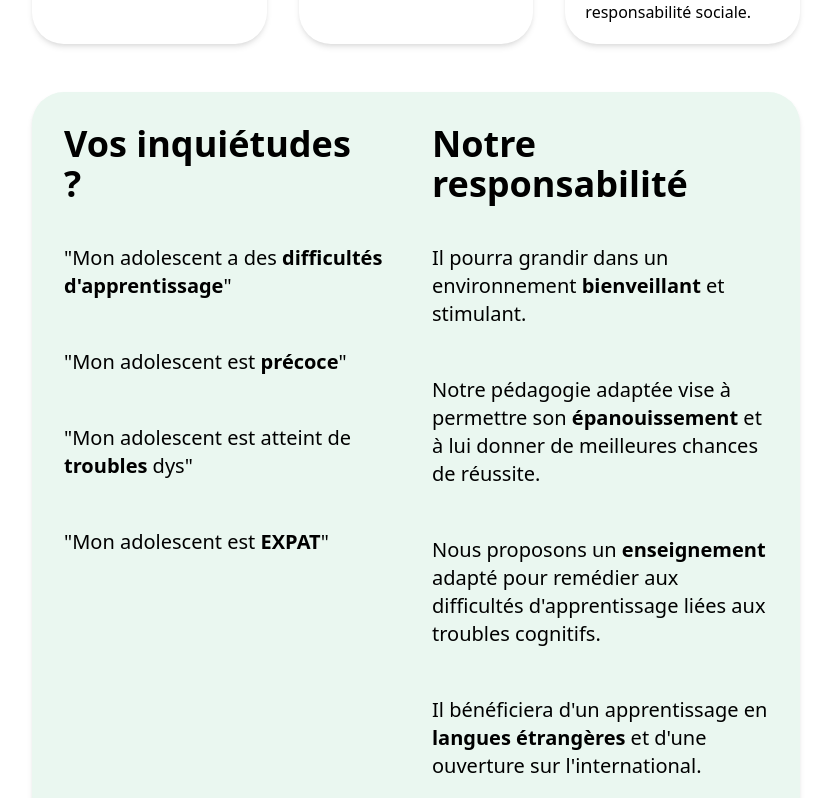
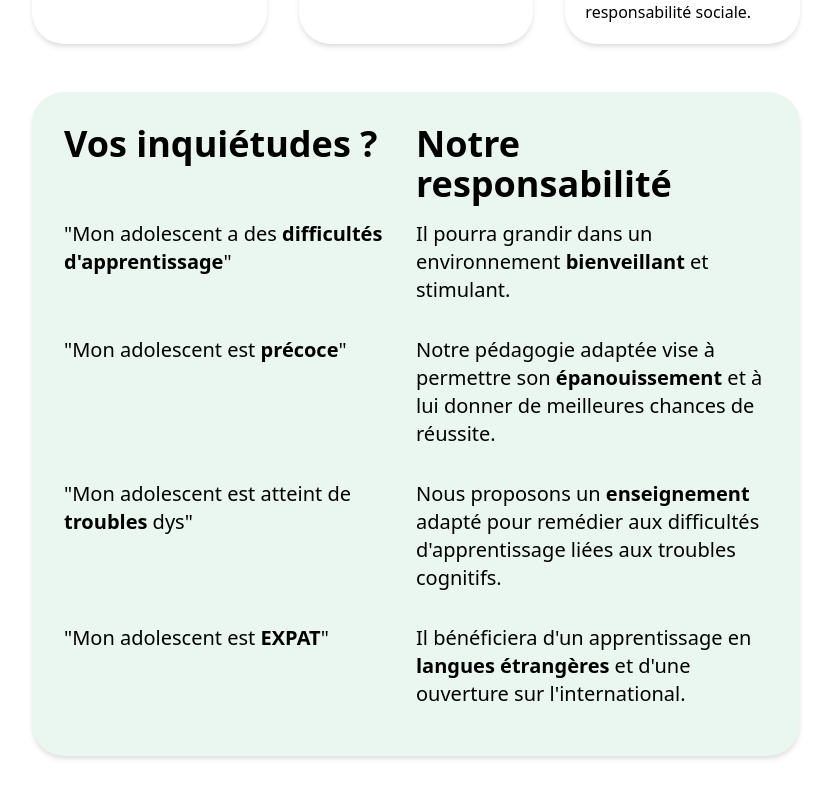
Before and after one commit to NeosProjects/EDH-Showcase, a Vue app: page / in a window 1280 px wide. Shown: the part 2382-3180 px from the top of the page, without its empty margins (224-1055 px from the left). Built offline with nearby package versions, Linux system fonts and the light colour scheme.

Commit message:
feat: enhance 'Vos inquiétudes ?' section with responsive table layout and additional content

```diff
--- a/src/views/Equipe.vue
+++ b/src/views/Equipe.vue
@@ -69,7 +69,7 @@ export default {
           profession: 'Prof. Art',
           img: '/imgs/team/art.png',
           description:
-            "Geneviève, Peintre et Professeur d'arts plastiques. Mon ambition est de faire grandir la confiance des enfants et la mise en pratique des Arts quelque soit le support. Je m'efforce également de développer leur culture générale en leur proposant de travailler sur différents peintres et techniques connus.",
+            "Peintre et Professeur d'arts plastiques. Mon ambition est de faire grandir la confiance des enfants par la mise en pratique des Arts quelque soit le support. Je m'efforce également de développer leur culture générale en leur proposant de travailler sur différents peintres et techniques connus.Ces créations sont accompagnées de beaucoup d'échanges où les enfants parfois se confient ou expriment oralement des sentiments ou des pensées … mon cours se veut convivial et ouvert à la créativité.Je l'ai pensé comme une bulle d'oxygène où on s'exprime sans jugement et dans la bienveillance totale.Chacun a un talent…. À nous de découvrir où on peut s'exprimer ….",
         },
         {
           name: 'Mara',
--- a/src/views/Home.vue
+++ b/src/views/Home.vue
@@ -72,8 +72,8 @@
     <section
       class="card bg-primary-100"
     >
-      <div class="w-full overflow-x-auto">
-        <div class="w-full grid grid-cols-1 md:grid-cols-2 gap-x-8">
+      <div class="w-full overflow-x-auto md:hidden">
+        <div class="w-full grid grid-cols-1 gap-x-8 gap-y-8">
           <div>
             <div class="pr-8 text-4xl font-bold text-left mb-6">Vos inquiétudes ?</div>
             <div class="flex flex-col gap-4">
@@ -93,6 +93,38 @@
             </div>
           </div>
         </div>
+      </div>
+      <div class="w-full overflow-x-auto hidden md:block">
+        <table class="min-w-full bg-transparent">
+          <thead>
+            <tr>
+              <th class="pr-8 text-4xl font-bold text-left mb-6 align-top w-1/2">
+                Vos inquiétudes ?
+              </th>
+              <th class="text-4xl font-bold text-left mb-6 align-top w-1/2">
+                Notre responsabilité
+              </th>
+            </tr>
+          </thead>
+          <tbody>
+            <tr>
+              <td class="py-4 text-xl align-top">"Mon adolescent a des <b>difficultés d'apprentissage</b>"</td>
+              <td class="py-4 text-xl align-top">Il pourra grandir dans un environnement <b>bienveillant</b> et stimulant.</td>
+            </tr>
+            <tr>
+              <td class="py-4 text-xl align-top">"Mon adolescent est <b>précoce</b>"</td>
+              <td class="py-4 text-xl align-top">Notre pédagogie adaptée vise à permettre son <b>épanouissement</b> et à lui donner de meilleures chances de réussite.</td>
+            </tr>
+            <tr>
+              <td class="py-4 text-xl align-top">"Mon adolescent est atteint de <b>troubles</b> dys"</td>
+              <td class="py-4 text-xl align-top">Nous proposons un <b>enseignement</b> adapté pour remédier aux difficultés d'apprentissage liées aux troubles cognitifs.</td>
+            </tr>
+            <tr>
+              <td class="py-4 text-xl align-top">"Mon adolescent est <b>EXPAT</b>"</td>
+              <td class="py-4 text-xl align-top">Il bénéficiera d'un apprentissage en <b>langues étrangères</b> et d'une ouverture sur l'international.</td>
+            </tr>
+          </tbody>
+        </table>
       </div>
     </section>
 
```
